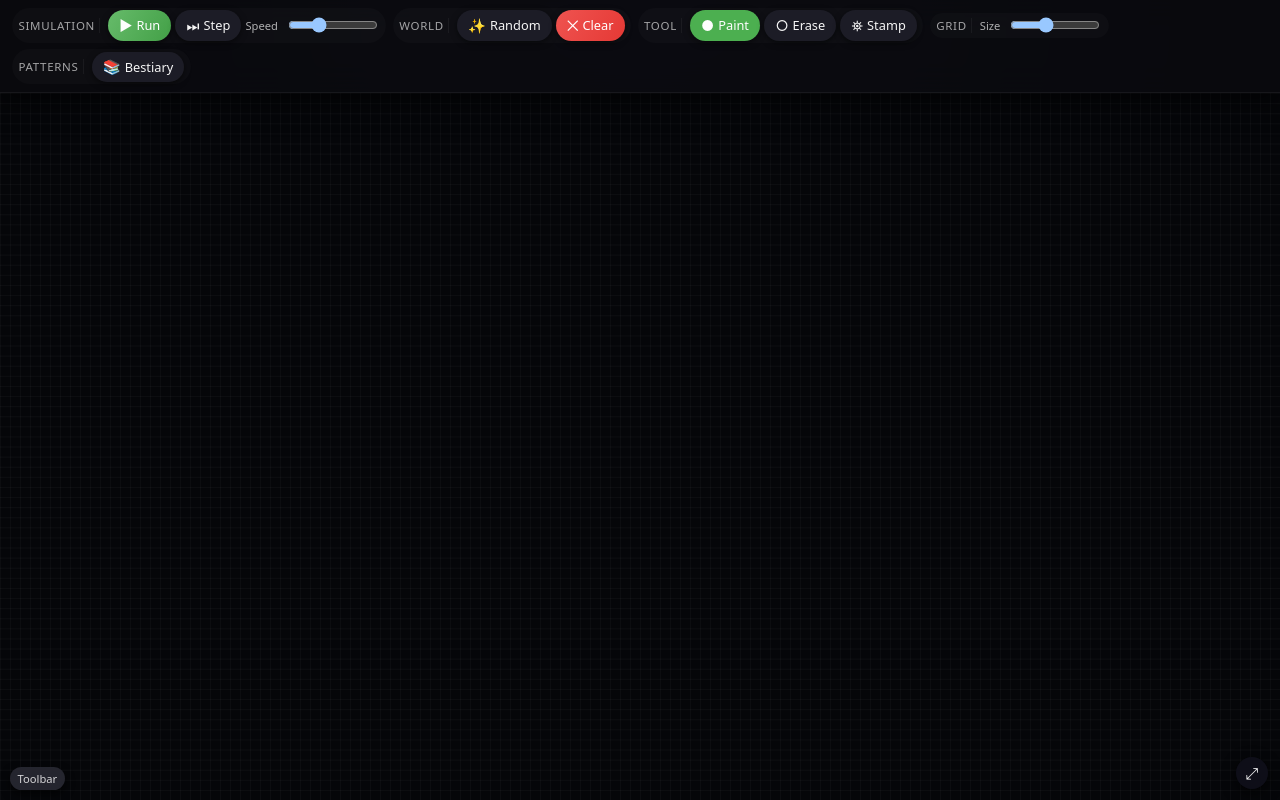
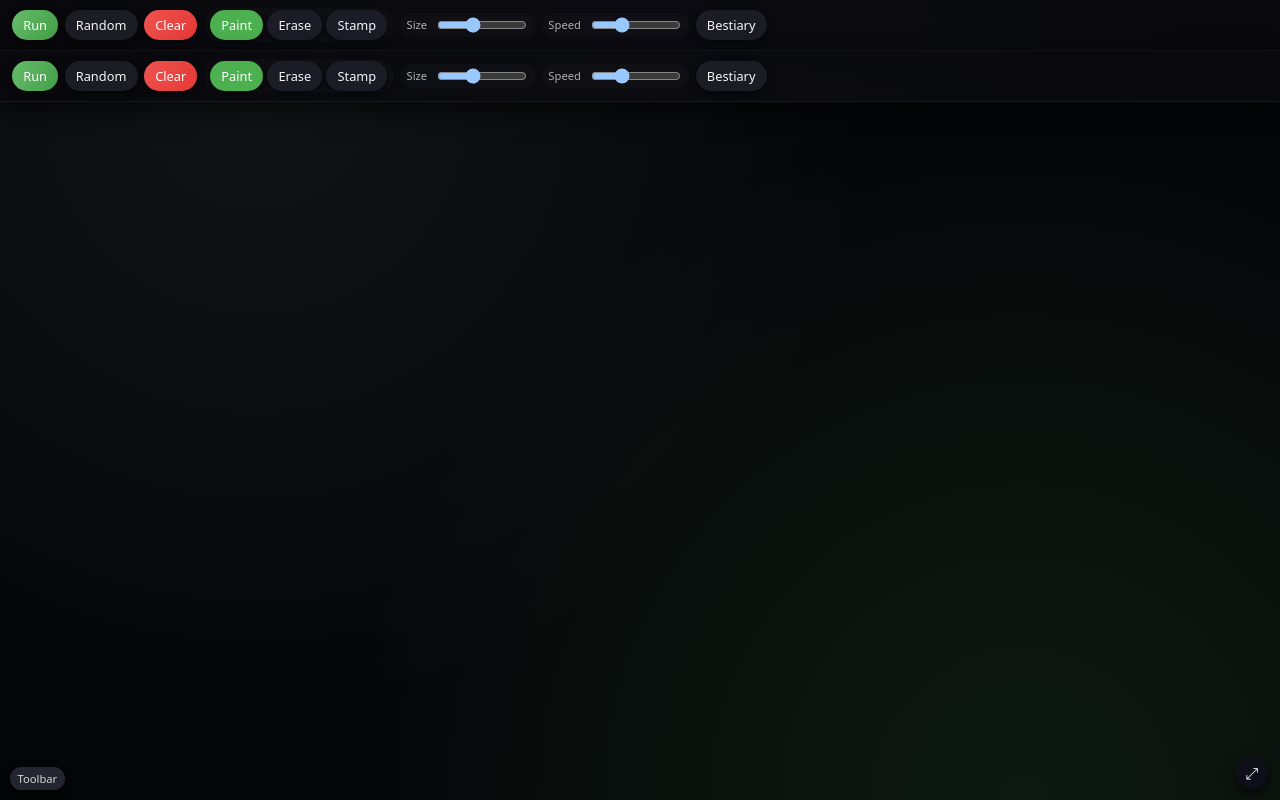
Before and after one commit to SeanGabbiani/Life, a plain HTML site: page index.html in a window 1280 px wide. Drawn offline with Linux system fonts and the light colour scheme.

Commit message:
Refactor toolbar layout and controls in index.html

```diff
--- a/index.html
+++ b/index.html
@@ -300,56 +300,81 @@
 <body>
   <div id="app">
     <div id="toolbar" class="toolbar">
-      <div class="toolbar-group">
-        <label>Simulation</label>
+  <!-- Play controls -->
   <button id="runBtn" class="primary">
-          <span class="icon">▶</span>
     <span id="runLabel">Run</span>
   </button>
-        <button id="stepBtn" title="Step one generation">
-          <span class="icon">⏭</span> Step
+
+  <button id="randomBtn">
+    Random
   </button>
+
+  <button id="clearBtn" class="danger">
+    Clear
+  </button>
+
+  <!-- Drawing tools -->
+  <div class="toolbar-group">
+    <button data-tool="paint" class="toolBtn active">Paint</button>
+    <button data-tool="erase" class="toolBtn">Erase</button>
+    <button data-tool="stamp" class="toolBtn">Stamp</button>
+  </div>
+
+  <!-- Grid size -->
+  <div class="toolbar-group">
+    <span class="toolbar-small-label">Size</span>
+    <input type="range" id="cellSizeSlider" min="4" max="20" value="10" />
+  </div>
+
+  <!-- Speed -->
+  <div class="toolbar-group">
     <span class="toolbar-small-label">Speed</span>
     <input type="range" id="speedSlider" min="2" max="60" value="20" />
   </div>
 
-      <div class="toolbar-group">
-        <label>World</label>
-        <button id="randomBtn">
-          <span class="icon">✨</span> Random
-        </button>
-        <button id="clearBtn" class="danger">
-          <span class="icon">⨉</span> Clear
+  <!-- Bestiary -->
+  <button id="bestiaryToggle">
+    Bestiary
   </button>
 </div>
+    <div id="toolbar" class="toolbar">
+  <!-- Play controls -->
+  <button id="runBtn" class="primary">
+    <span id="runLabel">Run</span>
+  </button>
 
+  <button id="randomBtn">
+    Random
+  </button>
+
+  <button id="clearBtn" class="danger">
+    Clear
+  </button>
+
+  <!-- Drawing tools -->
   <div class="toolbar-group">
-        <label>Tool</label>
-        <button data-tool="paint" class="toolBtn active">
-          <span class="icon">●</span> Paint
-        </button>
-        <button data-tool="erase" class="toolBtn">
-          <span class="icon">○</span> Erase
-        </button>
-        <button data-tool="stamp" class="toolBtn">
-          <span class="icon">⛯</span> Stamp
-        </button>
+    <button data-tool="paint" class="toolBtn active">Paint</button>
+    <button data-tool="erase" class="toolBtn">Erase</button>
+    <button data-tool="stamp" class="toolBtn">Stamp</button>
   </div>
 
+  <!-- Grid size -->
   <div class="toolbar-group">
-        <label>Grid</label>
     <span class="toolbar-small-label">Size</span>
     <input type="range" id="cellSizeSlider" min="4" max="20" value="10" />
   </div>
 
+  <!-- Speed -->
   <div class="toolbar-group">
-        <label>Patterns</label>
+    <span class="toolbar-small-label">Speed</span>
+    <input type="range" id="speedSlider" min="2" max="60" value="20" />
+  </div>
+
+  <!-- Bestiary -->
   <button id="bestiaryToggle">
-          <span class="icon">📚</span> Bestiary
+    Bestiary
   </button>
 </div>
-    </div>
-
     <div id="universeContainer">
       <canvas id="universe"></canvas>
 
```
Lines whose indentation alone changed are shown as unchanged.
